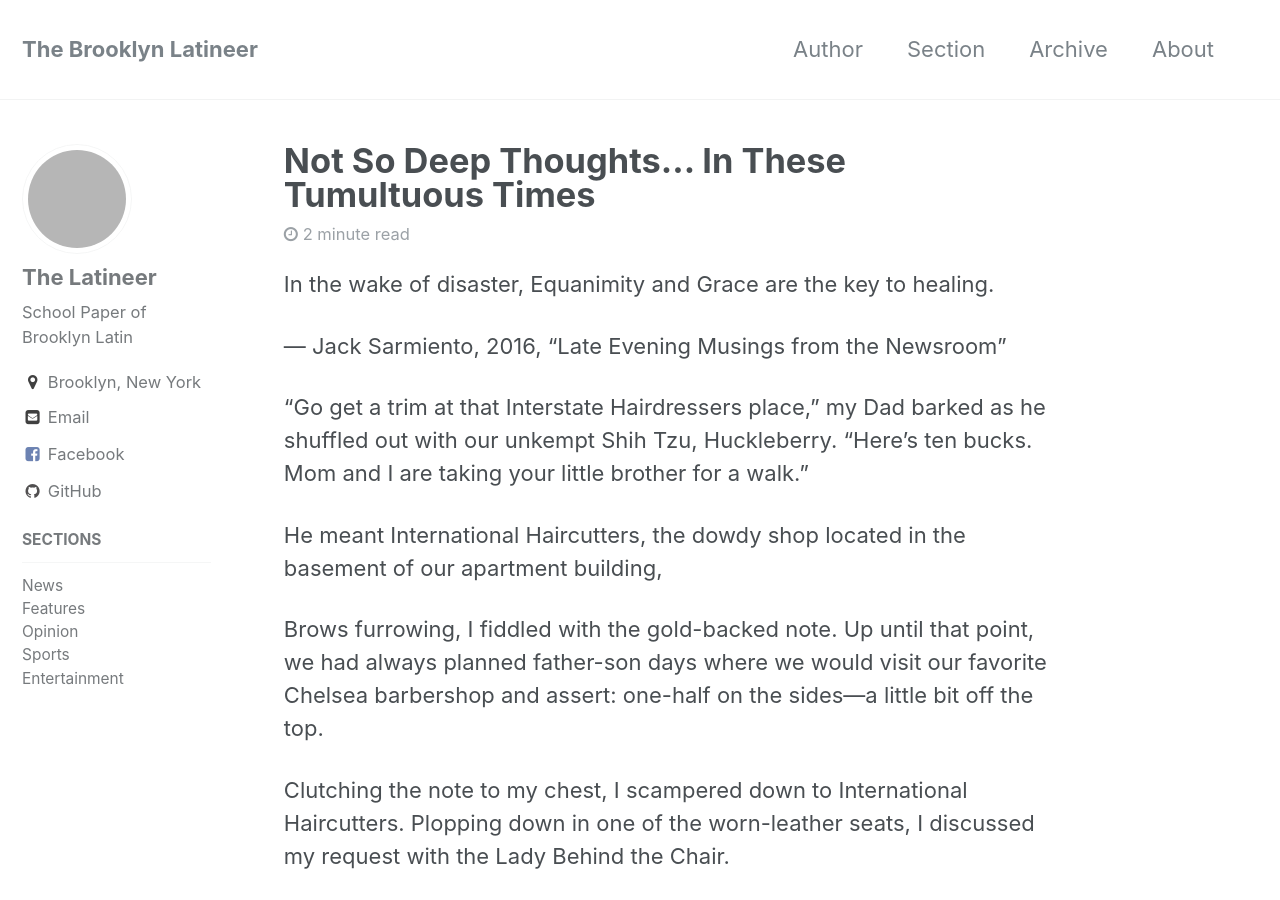
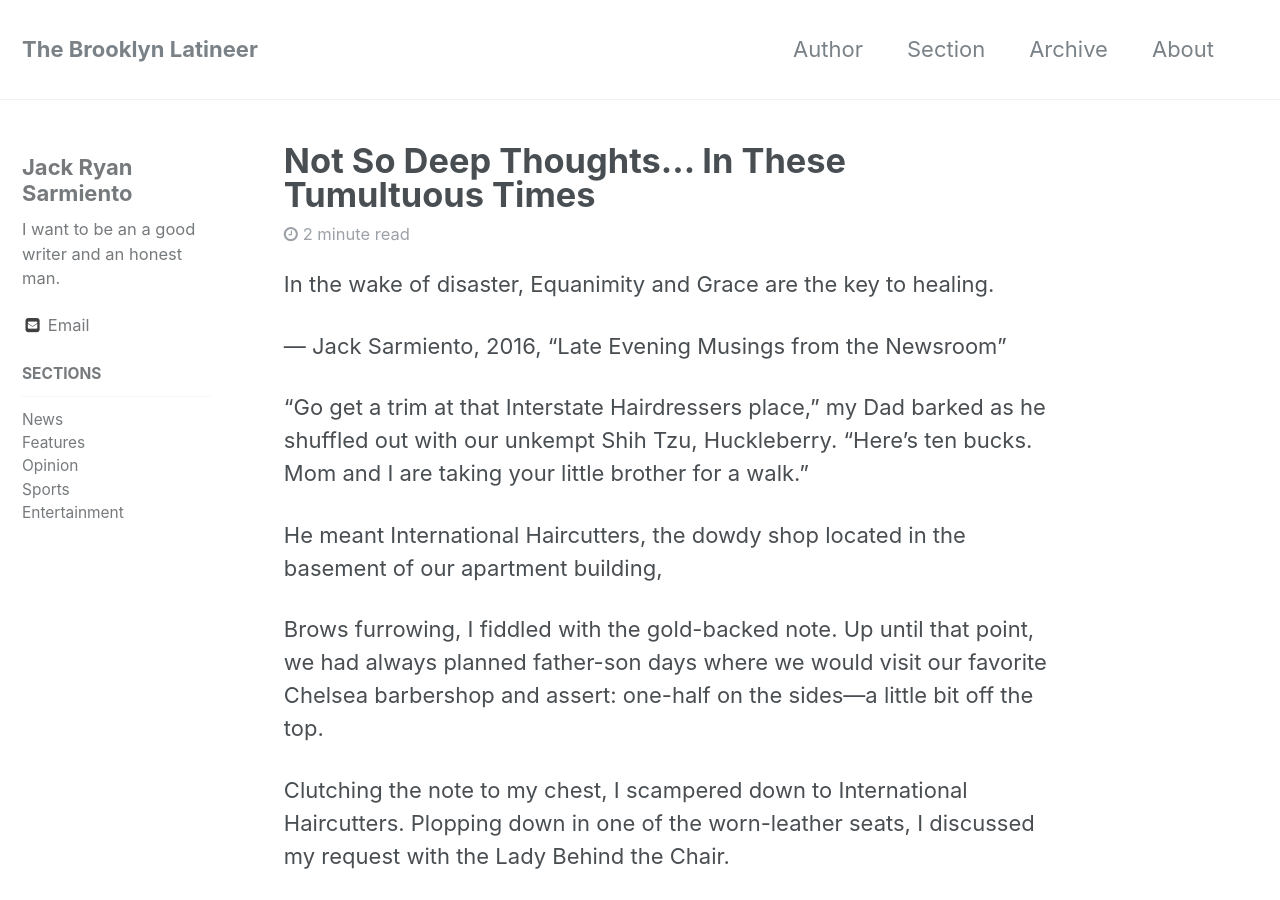
Before and after one commit to rvente/site, a Jekyll site: the page built from _posts/2017-11-15-NTSD.md, in a window 1280 px wide and 900 px high. Built offline with Jekyll 4.4.1, drawn with Linux system fonts in a browser that asks for light colours; part of the change alters nothing that is shown; grey boxes are pictures that could not be loaded.

Commit message:
Update authors.yml

```diff
--- a/_data/authors.yml
+++ b/_data/authors.yml
@@ -25,12 +25,10 @@ Catalina Meza:
   email       : "ketevani.meza@gmail.com"
   bio         : "Small but ready to fight you"
 
-
-Jack Ryan Sarmiento:
+Jack Sarmiento:
   name        : "Jack Ryan Sarmiento"
   email       : "tblslatineer@gmail.com"
   bio         : "I want to be an a good writer and an honest man."
 
-
 Kayla Barnes:
   name        : "Kayla Barnes"
```
